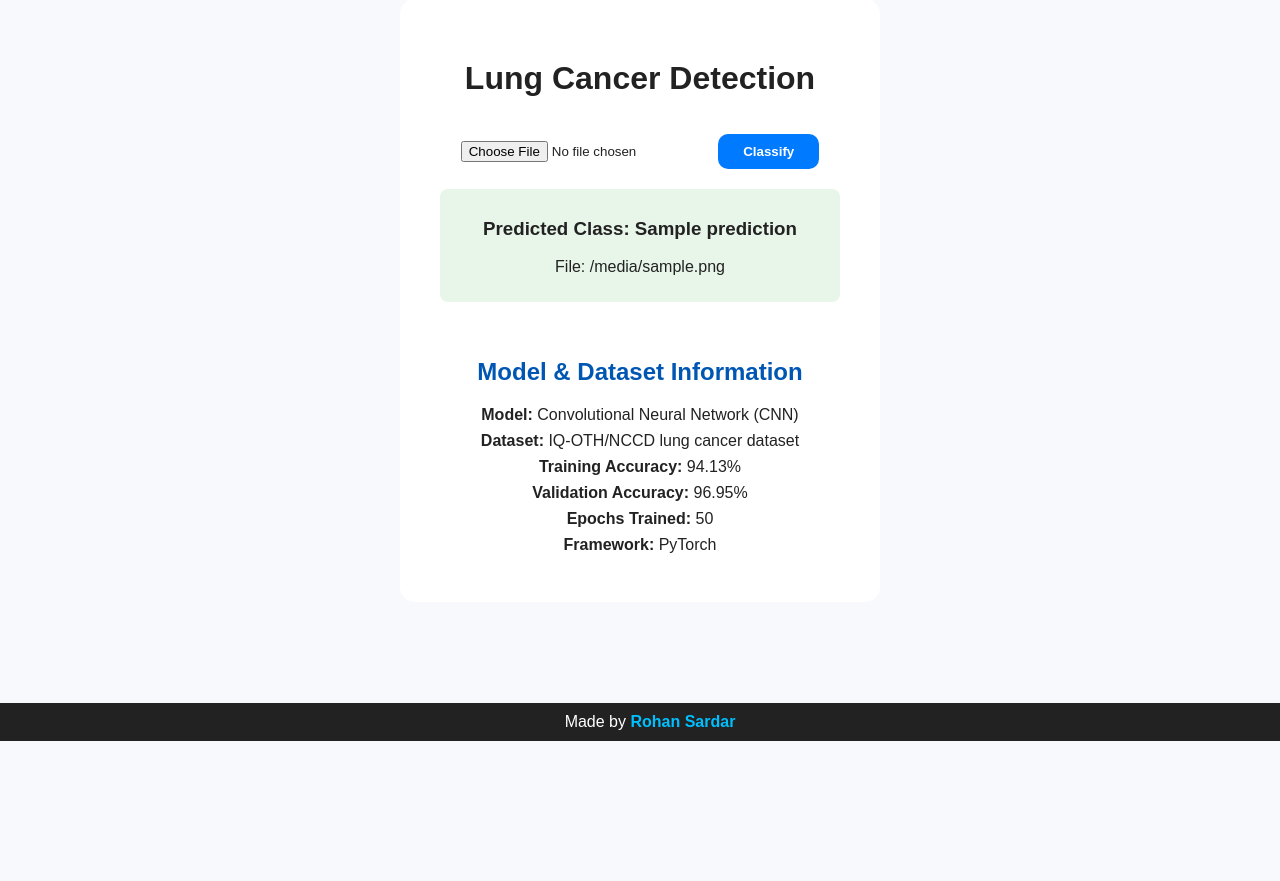
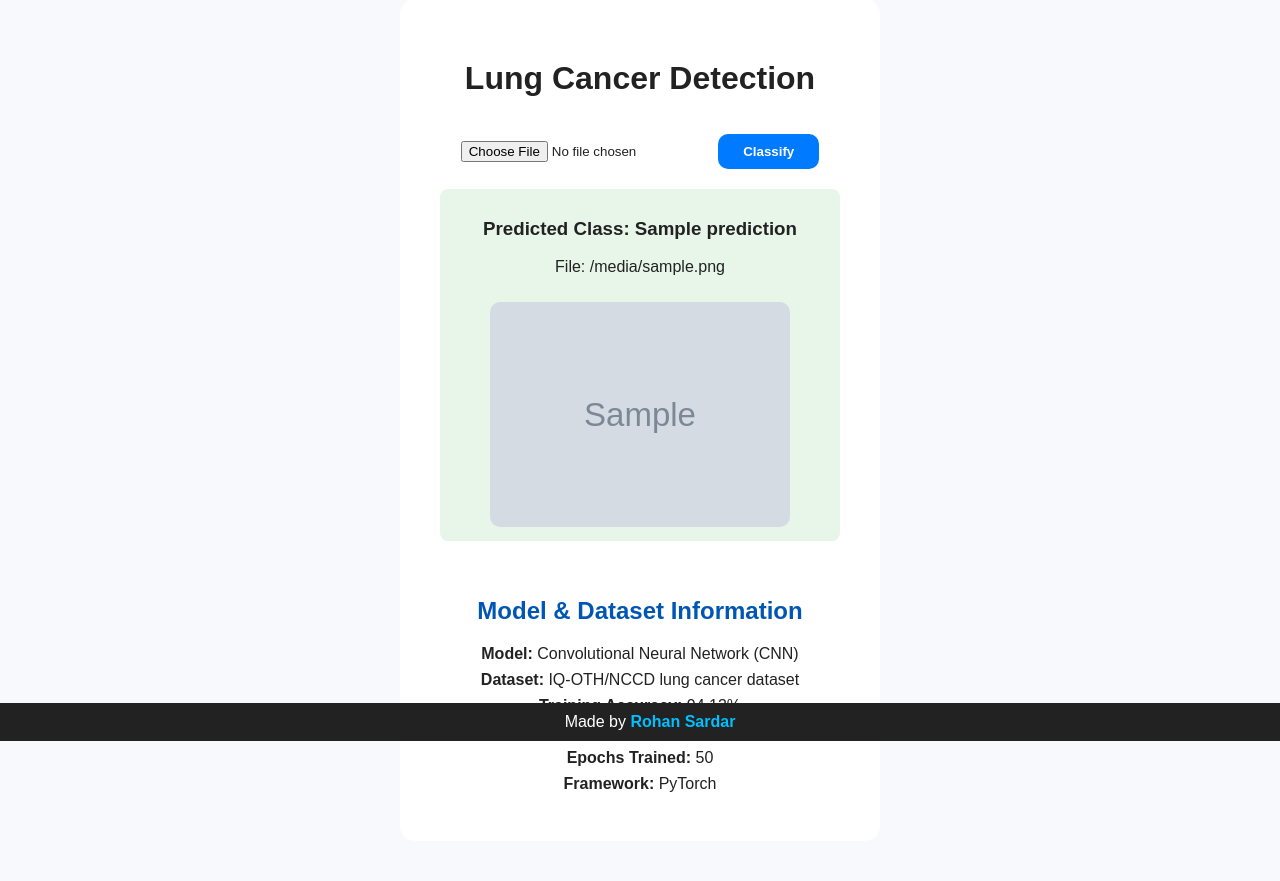
Before and after one commit to RohanSardar/lungCancerCNN, a FastAPI app: template app/templates/index.html in a window 1280 px wide. Shown: the part 59-940 px from the top of the page. Before the commit the page ends 800 px from the top, so only its background shows below. Run offline with FastAPI, Linux system fonts and the light colour scheme; the template is opened without the code that fills it: most values are stand-ins (such as "Sample title", 1, 10 or a date in 2020); grey boxes marked "Sample" are stand-in pictures; parts of the project's set-up code (start-up, migrations or seed data) failed here and were passed over.

Commit message:
updated to include a new feature

```diff
--- a/app/templates/index.html
+++ b/app/templates/index.html
@@ -17,6 +17,10 @@
       <div class="result">
         <h3>Predicted Class: <span>{{ prediction }}</span></h3>
         <p>File: {{ filename }}</p>
+
+        {% if image_url %}
+          <img src="{{ image_url }}" alt="Uploaded Image" style="max-width:300px; margin-top:10px; border-radius:10px;">
+        {% endif %}
       </div>
     {% endif %}
 
```
